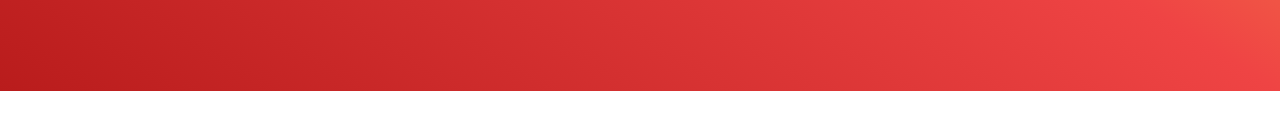
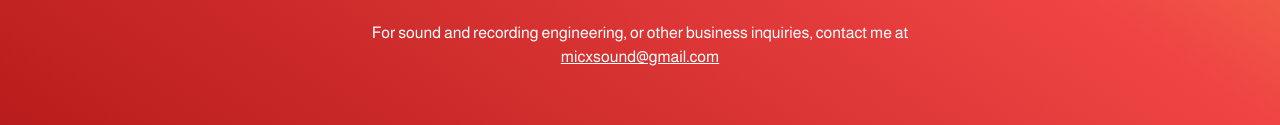
Before and after one commit to ConradTrost/micx, a Gatsby site: page / in a window 1280 px wide. Shown: the part 709-834 px from the top of the page. Before the commit the page ends 800 px from the top, so only its background shows below. Built offline with nearby package versions, Linux system fonts and the light colour scheme; Gatsby itself is replaced by a stand-in of ours.

Commit message:
Add cotnact

```diff
--- a/src/pages/index.js
+++ b/src/pages/index.js
@@ -61,6 +61,9 @@ const IndexPage = () => {
           <About />
           <Socials />
         </div>
+        <div className="contact-section px-6 pb-6 text-center md:w-10/12 lg:w-9/12 xl:w-7/12 text-white m-auto">
+        <p>For sound and recording engineering, or other business inquiries, contact me at <a className=" underline" href="mailto:micxsound@gmail.com">micxsound@gmail.com</a></p>
+      </div>
       </div>
 
       </main>
```
